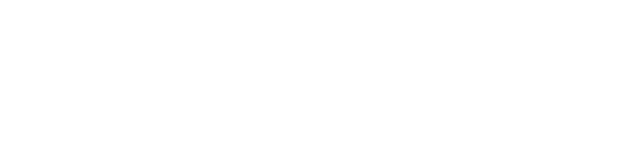
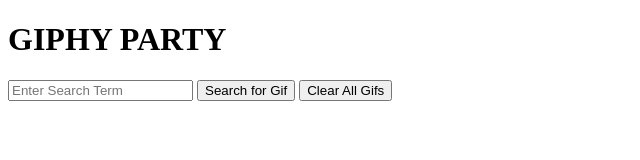
Before and after one commit to alocke8181/giphy-party, a plain HTML site: page index.html in a window 1280 px wide. Shown: the whole page, without its empty margins (0-640 px from the left). Drawn offline with nearby package versions, Linux system fonts and the light colour scheme.

Commit message:
created basic website

```diff
--- a/index.html
+++ b/index.html
@@ -7,6 +7,12 @@
 </head>
 
 <body>
+  <h1>GIPHY PARTY</h1>
+  <section id="searchForm">
+    <input id="searchInput" type="text" placeholder="Enter Search Term">
+    <input id="submitButton" type="submit" value = "Search for Gif">
+    <input id="resetButton" type="submit" value = "Clear All Gifs">
+  </section>
 
 <script src="https://code.jquery.com/jquery-3.2.1.js"></script>
 <script src="https://unpkg.com/axios/dist/axios.js"></script>
```
